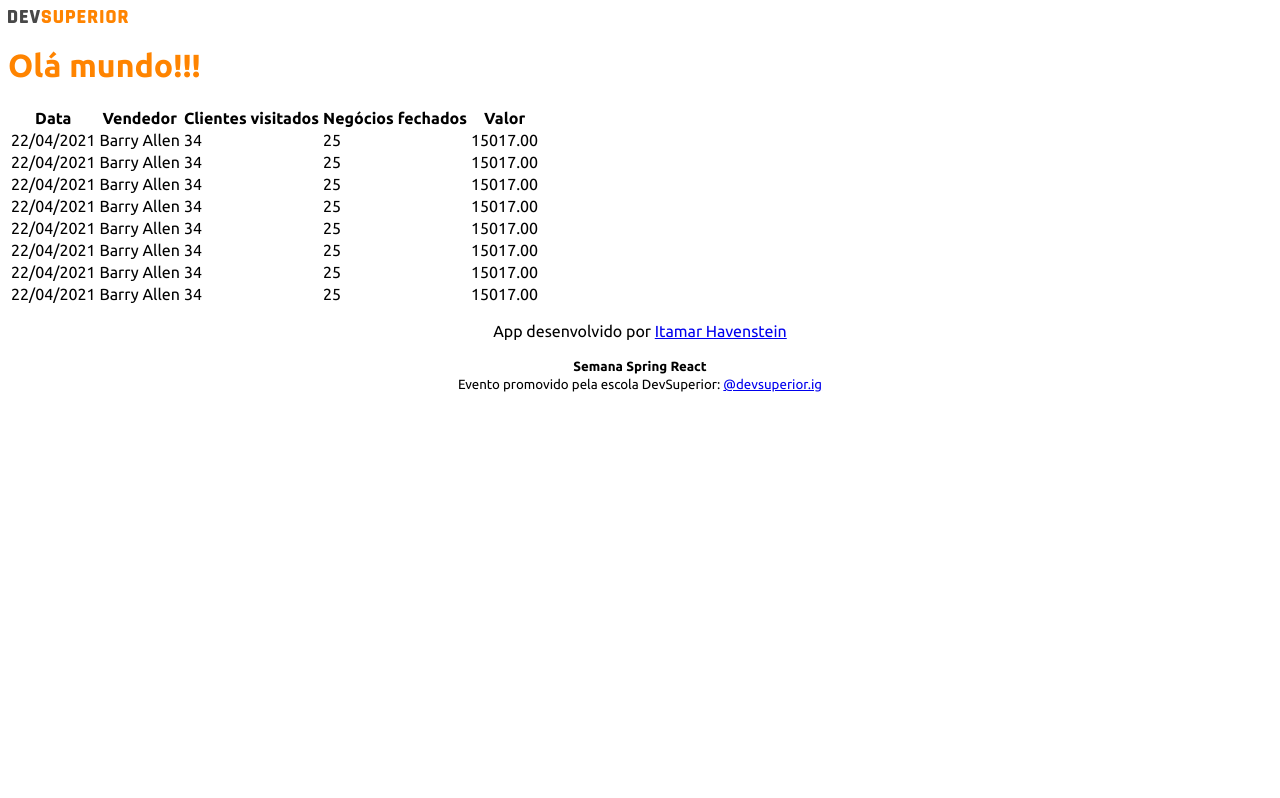
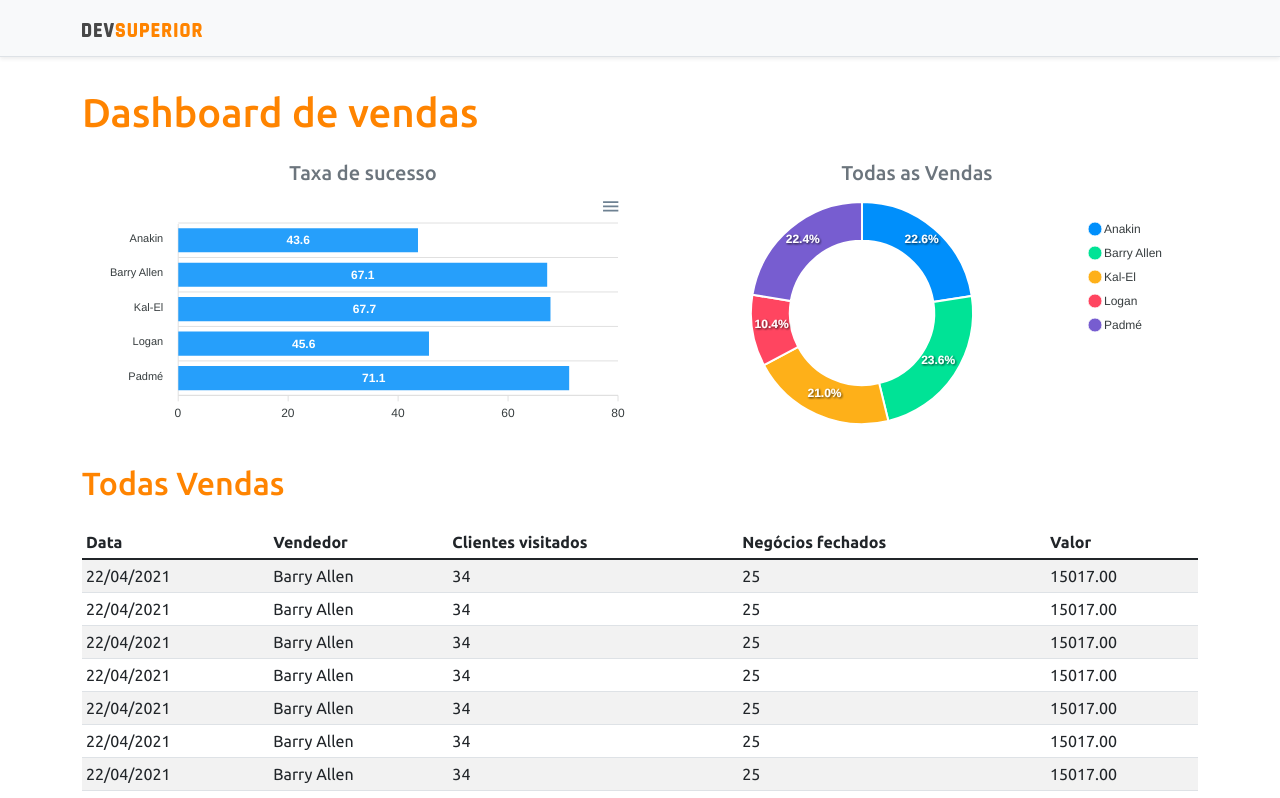
Before and after one commit to itamarhavenstein/projeto-sds4, a React (Create React App) app in the folder frontend/: page / in a window 1280 px wide. Shown: the top 798 px of the page. Built offline with nearby package versions, Linux system fonts and the light colour scheme.

Commit message:
Static charts

```diff
--- a/frontend/package.json
+++ b/frontend/package.json
@@ -10,8 +10,11 @@
     "@types/node": "^12.0.0",
     "@types/react": "^17.0.0",
     "@types/react-dom": "^17.0.0",
+    "apexcharts": "^3.28.1",
     "boostrap": "^2.0.0",
+    "bootstrap": "^5.1.1",
     "react": "^17.0.2",
+    "react-apexcharts": "^1.3.9",
     "react-dom": "^17.0.2",
     "react-scripts": "4.0.3",
     "typescript": "^4.1.2",
--- a/frontend/src/App.tsx
+++ b/frontend/src/App.tsx
@@ -1,4 +1,7 @@
+import BarChart from "components/BarChart";
 import DataTable from "components/DataTable";
+import DonutChart from "components/DonutChart";
+
 import Footer from "components/Footer";
 import NavBar from "components/NavBar";
 
@@ -7,10 +10,23 @@
     <>
       <NavBar />
       <div className="container">
-        <h1 className="text-primary">Olá mundo!!!</h1>
-        <DataTable/>
+        <h1 className="text-primary py-3">Dashboard de vendas</h1>
+        <div className="row px-3">
+          <div className="col-sm-6">
+            <h5 className="text-center text-secondary">Taxa de sucesso</h5>
+            <BarChart />
+          </div>
+          <div className="col-sm-6">
+            <h5 className="text-center text-secondary">Todas as Vendas</h5>
+          <DonutChart />
+          </div>
+        </div>
+        <div className="py-3">
+          <h2 className="text-primary">Todas Vendas</h2>
+        </div>
+        <DataTable />
       </div>
-      <Footer/>
+      <Footer />
     </>
   );
 }
--- /dev/null
+++ b/frontend/src/components/BarChart/index.tsx
@@ -0,0 +1,34 @@
+import Chart from 'react-apexcharts';
+
+const BarChart = () => {
+  const options = {
+    plotOptions: {
+      bar: {
+        horizontal: true,
+      }
+    },
+  };
+
+  const mockData = {
+    labels: {
+      categories: ['Anakin', 'Barry Allen', 'Kal-El', 'Logan', 'Padmé']
+    },
+    series: [
+      {
+        name: "% Sucesso",
+        data: [43.6, 67.1, 67.7, 45.6, 71.1]
+      }
+    ]
+  };
+
+  return (
+    <Chart
+      options={{ ...options, xaxis: mockData.labels }}
+      series={mockData.series}
+      type="bar"
+      height="240"
+    />
+  );
+}
+
+export default BarChart;
--- /dev/null
+++ b/frontend/src/components/DonutChart/index.tsx
@@ -0,0 +1,25 @@
+import Chart from 'react-apexcharts';
+
+const DonutChart = () => {
+  const mockData = {
+    series: [477138, 499928, 444867, 220426, 473088],
+    labels: ['Anakin', 'Barry Allen', 'Kal-El', 'Logan', 'Padmé']
+  }
+
+  const options = {
+    legend: {
+      show: true
+    }
+  }
+
+  return (
+    <Chart
+      options={{ ...options, labels: mockData.labels }}
+      series={mockData.series}
+      type="donut"
+      height="240"
+    />
+  );
+}
+
+export default DonutChart;
--- a/frontend/src/index.tsx
+++ b/frontend/src/index.tsx
@@ -1,6 +1,6 @@
 import React from 'react';
 import ReactDOM from 'react-dom';
-import 'boostrap/package.json';
+import 'bootstrap/dist/css/bootstrap.css';
 import 'assets/css/styles.css';
 import App from './App';
 
```
Also changed, not shown: 1 other file (tests, documents, lock files or other folders).
